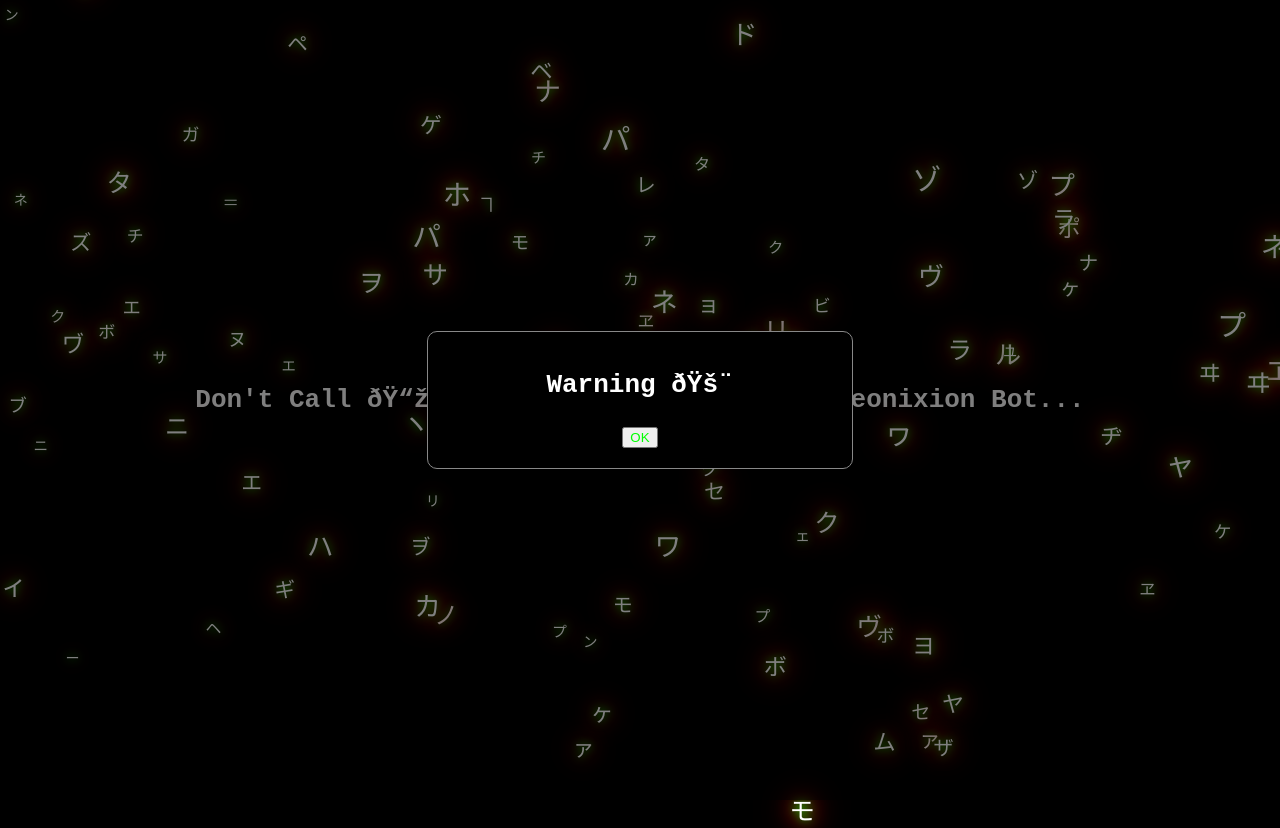
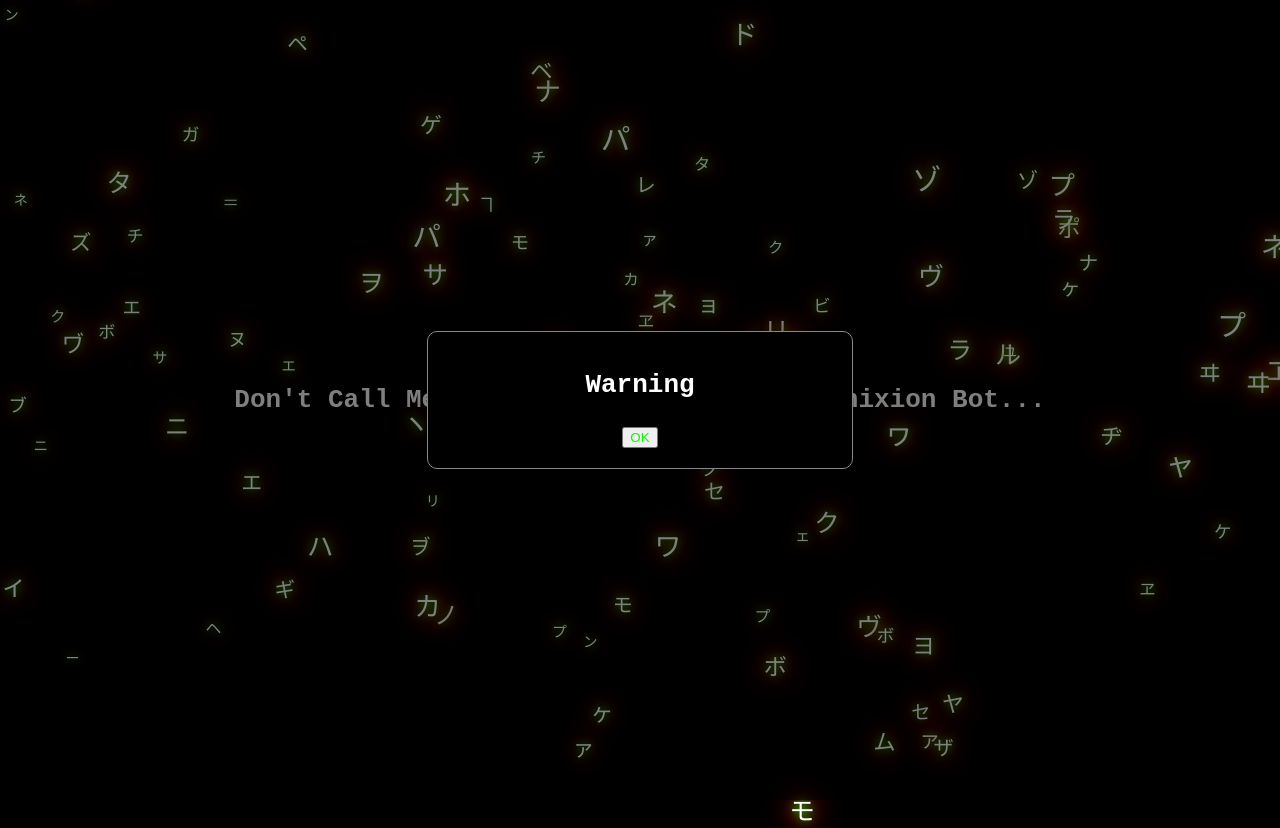
Before and after one commit to pheonixion/Pheonixion-bot-Warning-, a plain HTML site: page index.html in a window 1280 px wide. Drawn offline with Linux system fonts and the light colour scheme.

Commit message:
Update index.html

```diff
--- a/index.html
+++ b/index.html
@@ -88,7 +88,7 @@ document.body.appendChild(drop);
 }
 </script>
 
-<h1>Don't Call ðŸ“ž Me,Wanna You Blocked By Pheonixion Bot...</h1>
+<h1>Don't Call Me,Wanna You Blocked By Pheonixion Bot...</h1>
 <div id="audio-background">
 <iframe id="audio-iframe" src="https://www.youtube.com/embed/NAoYn3mpNm0?autoplay=1&mute=1&controls=0&showinfo=0&autohide=1&loop=1&playlist=NAoYn3mpNm0"
 frameborder="0" allow="autoplay; encrypted-media" allowfullscreen></iframe>
@@ -97,7 +97,7 @@ frameborder="0" allow="autoplay; encrypted-media" allowfullscreen></iframe>
 
 <div id="modal">
 <div id="modal-content">
-<h1>Warning ðŸš¨</h1>
+<h1>Warning</h1>
 <button id="ok-button">OK</button>
 </div>
 </div>
```
